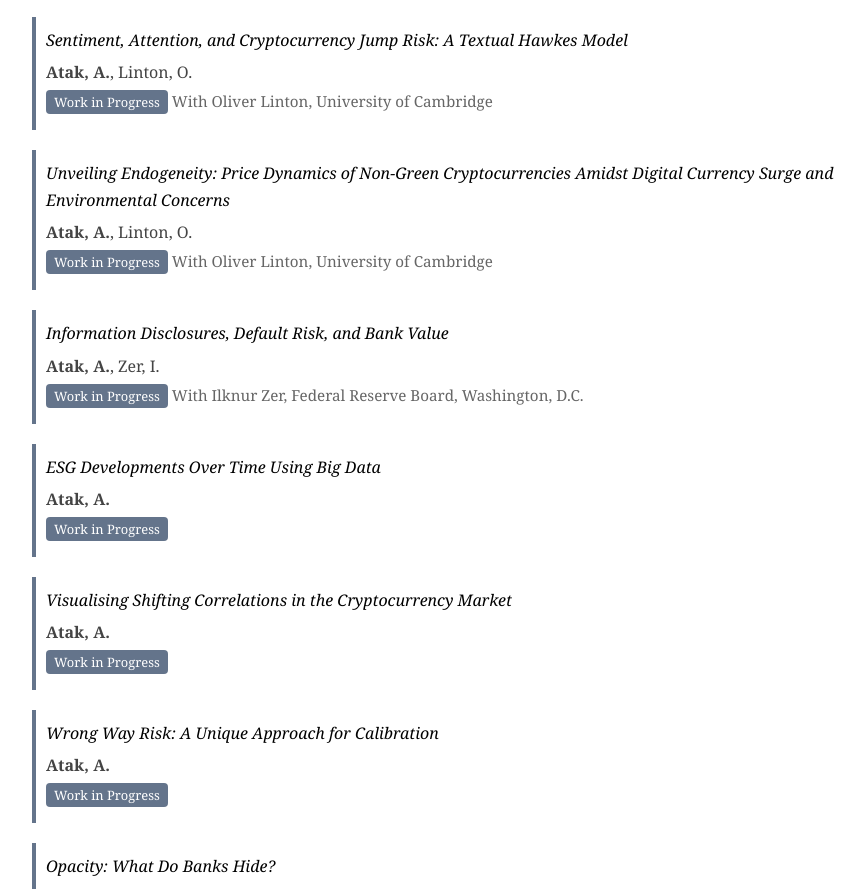
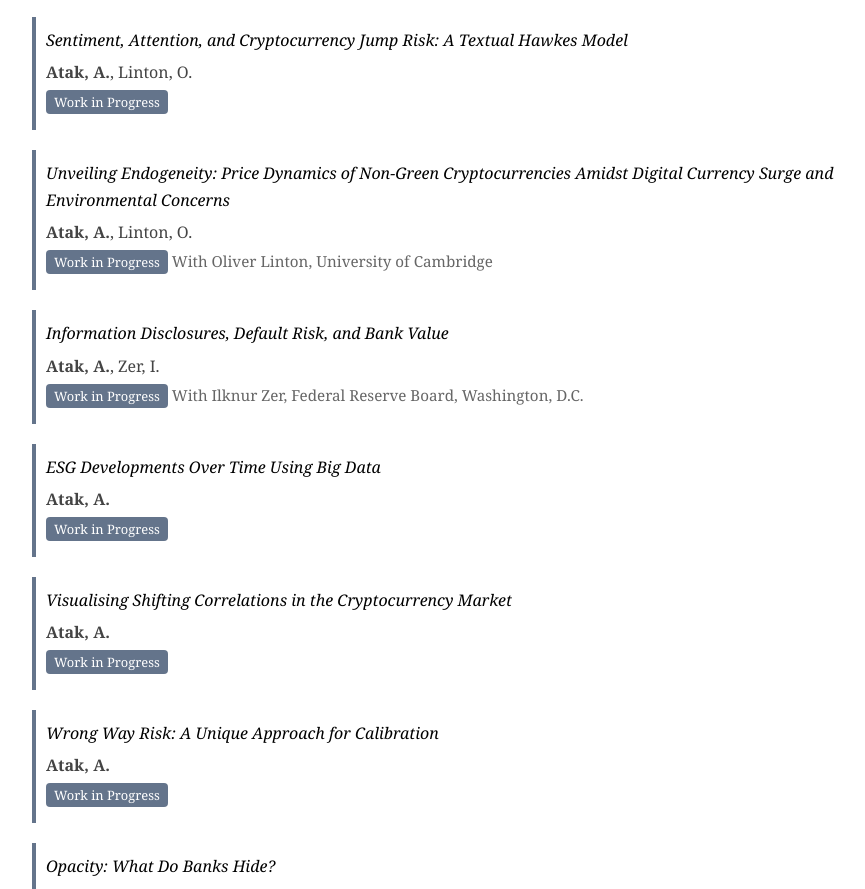
Before and after one commit to alevatak/alevatak.github.io, a plain HTML site: page index.html in a window 1280 px wide. Shown: the part 2554-3443 px from the top of the page, without its empty margins (158-1023 px from the left). Drawn offline with Linux system fonts and the light colour scheme.

Commit message:
Update index.html

```diff
--- a/index.html
+++ b/index.html
@@ -403,7 +403,7 @@
                 <div class="publication-authors"><strong>Atak, A.</strong>, Linton, O.</div>
                 <div class="publication-venue">
                     <span style="background: #64748b; color: white; padding: 3px 8px; border-radius: 4px; font-size: 0.85em;">Work in Progress</span>
-                    With Oliver Linton, University of Cambridge
+
                 </div>
             </div>
 
```
